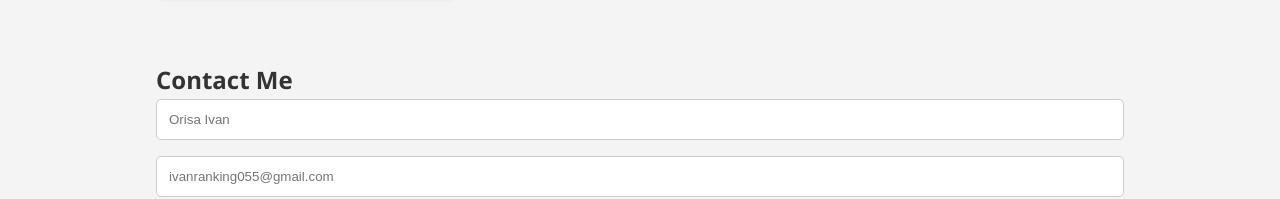
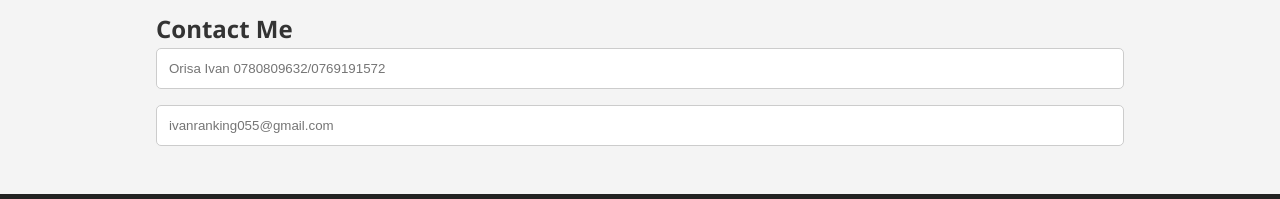
Before and after one commit to ivanranking/portofolio, a plain HTML site: page index.html in a window 1280 px wide. Shown: the part 1037-1236 px from the top of the page. Drawn offline with Linux system fonts and the light colour scheme.

Commit message:
Update index.html

```diff
--- a/index.html
+++ b/index.html
@@ -35,22 +35,22 @@
         <div class="project-card">
           <h3>phoneX</h3>
           <p>this an online shopping app where  customers be able to make their orders online and then wait for response from the sellers.</p>
-         // <a href="#" target="_blank">View Project</a>
+
         </div>
             <div class="project-card">
           <h3>eRolex app</h3>
           <p>this an online food ordering where customers be able to order chapati from the comfort of their homes.</p>
-         // <a href="#" target="_blank">View Project</a>
+
         </div>
             <div class="project-card">
           <h3>Real time clock with alarm</h3>
           <p>this a clock jthat will be able to trigger an alarm incase the user sets it at some specific time.</p>
-          //<a href="#" target="_blank">View Project</a>
+
         </div>
             <div class="project-card">
           <h3>Energy Consuption Prediction Model</h3>
           <p>an AI capable of predicting the energy consuption of appliances used.</p>
-         // <a href="#" target="_blank">View Project</a>
+
         </div>
         <!-- Add more project cards as needed -->
       </div>
@@ -59,7 +59,7 @@
     <section id="contact">
       <h2>Contact Me</h2>
       <form action="#" method="POST">
-        <input type="text" placeholder="Orisa Ivan" required/>
+        <input type="text" placeholder="Orisa Ivan 0780809632/0769191572" required/>
         <input type="email" placeholder="ivanranking055@gmail.com" required/>
 
       </form>
```
